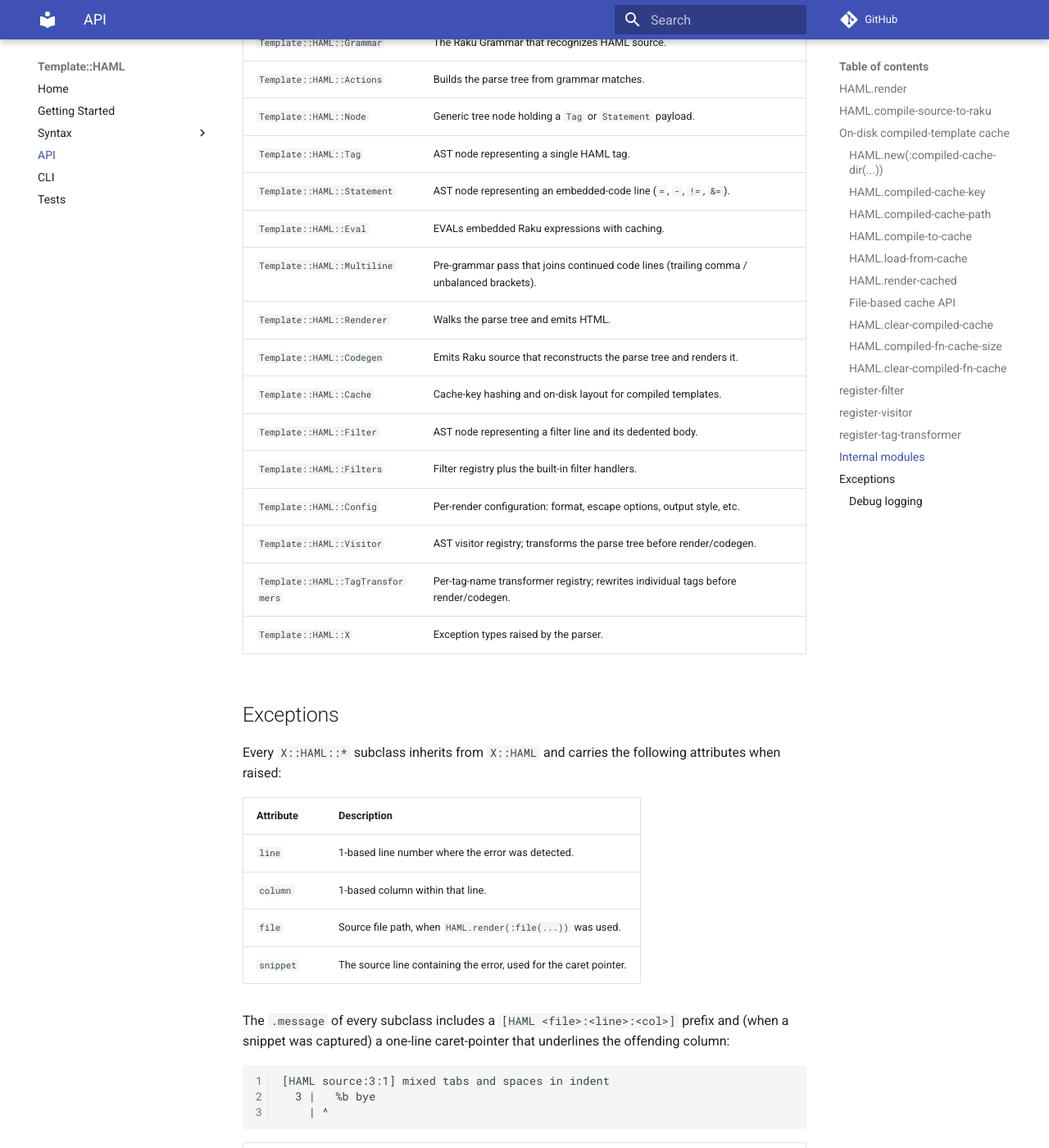
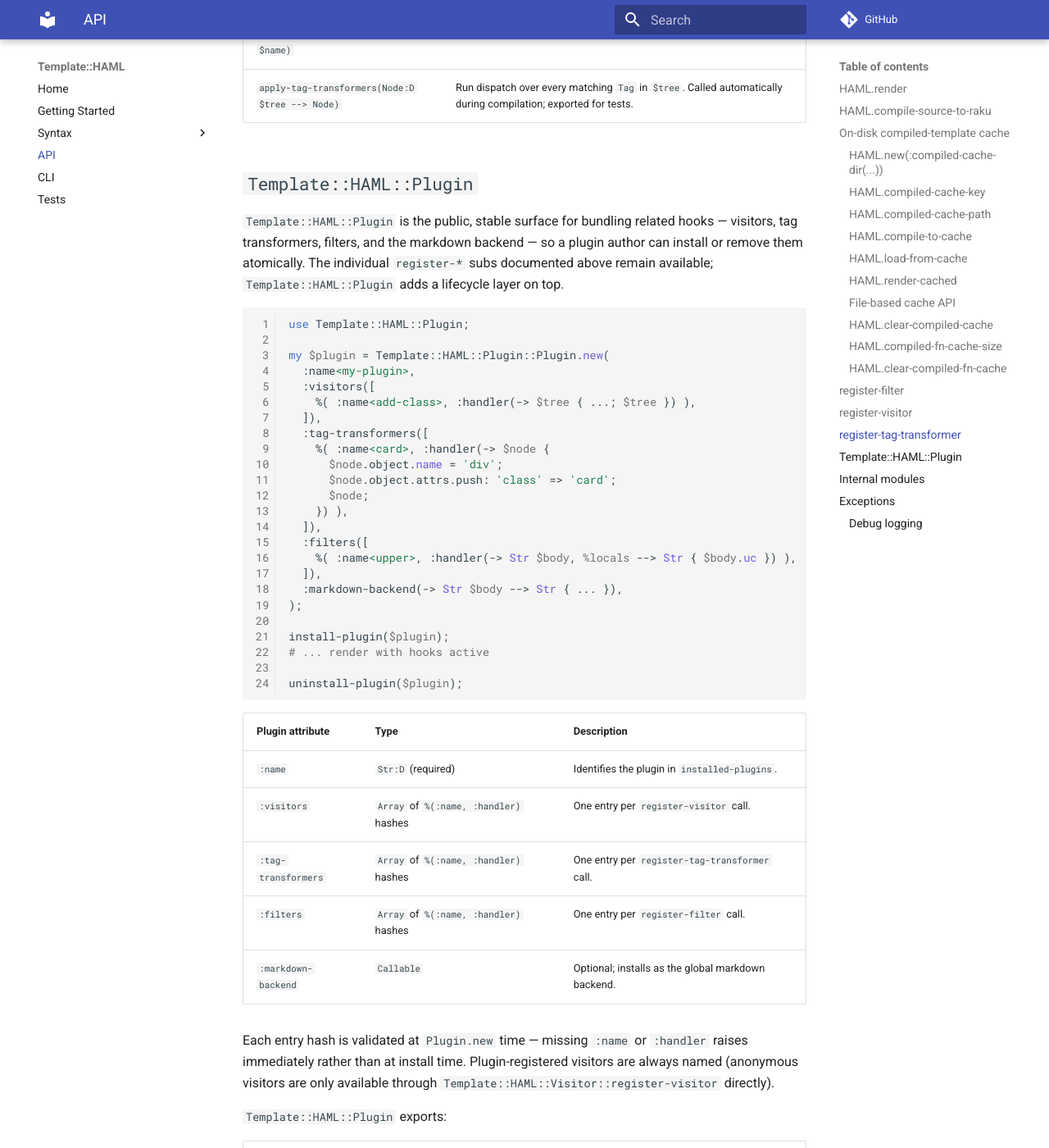
Before and after one commit to gdonald/Template-HAML, an MkDocs documentation site: the page built from docs-src/docs/api.md, in a window 1280 px wide and 1400 px high, scrolled down 8660 px. Shown: the whole window at 82% size. Built offline with MkDocs 1.6.1 and Material for MkDocs 9.7.7, drawn with Linux system fonts in a browser that asks for light colours; comment, search, counter and statistics services are not loaded; some of the changed text lies outside the part shown.

Commit message:
Add plugin API

````diff
--- a/META6.json
+++ b/META6.json
@@ -29,6 +29,7 @@
     "Template::HAML::Multiline": "lib/Template/HAML/Multiline.rakumod",
     "Template::HAML::Node": "lib/Template/HAML/Node.rakumod",
     "Template::HAML::Plain": "lib/Template/HAML/Plain.rakumod",
+    "Template::HAML::Plugin": "lib/Template/HAML/Plugin.rakumod",
     "Template::HAML::Renderer": "lib/Template/HAML/Renderer.rakumod",
     "Template::HAML::Statement": "lib/Template/HAML/Statement.rakumod",
     "Template::HAML::Tag": "lib/Template/HAML/Tag.rakumod",
--- a/docs-src/docs/api.md
+++ b/docs-src/docs/api.md
@@ -251,8 +251,15 @@ Registers a custom filter handler. The handler signature is
 dedented to column zero; the handler returns the rendered text. The renderer
 applies the filter's own source indent to each line of the result.
 
-`Template::HAML::Filters` also exports `lookup-filter(Str $name)`,
-`has-filter(Str $name)`, and `filter-names()`.
+`Template::HAML::Filters` also exports:
+
+| Sub                                       | Description                                                              |
+|-------------------------------------------|--------------------------------------------------------------------------|
+| `lookup-filter(Str $name)`                | Returns the handler for a filter name, or undefined.                     |
+| `has-filter(Str $name --> Bool)`          | Whether a filter is registered with that name.                           |
+| `filter-names(--> Seq)`                   | Sorted list of every registered filter name.                             |
+| `filter-count(--> Int)`                   | Number of registered filters (built-in + user-registered).               |
+| `clear-filter(Str:D $name --> Bool)`      | Remove a single filter by name; returns whether one was removed. The built-in filters live in the same registry; clearing one of them is permitted but rarely useful. |
 
 See [filters](syntax/filters.md) for the built-in handlers.
 
@@ -364,6 +371,68 @@ artifacts get rebuilt.
 | `lookup-tag-transformer(Str:D $name)`        | Returns the handler for a tag name, or `Nil` if none is registered.     |
 | `apply-tag-transformers(Node:D $tree --> Node)` | Run dispatch over every matching `Tag` in `$tree`. Called automatically during compilation; exported for tests. |
 
+## `Template::HAML::Plugin`
+
+`Template::HAML::Plugin` is the public, stable surface for bundling related
+hooks — visitors, tag transformers, filters, and the markdown backend — so a
+plugin author can install or remove them atomically. The individual
+`register-*` subs documented above remain available; `Template::HAML::Plugin`
+adds a lifecycle layer on top.
+
+```raku
+use Template::HAML::Plugin;
+
+my $plugin = Template::HAML::Plugin::Plugin.new(
+  :name<my-plugin>,
+  :visitors([
+    %( :name<add-class>, :handler(-> $tree { ...; $tree }) ),
+  ]),
+  :tag-transformers([
+    %( :name<card>, :handler(-> $node {
+      $node.object.name = 'div';
+      $node.object.attrs.push: 'class' => 'card';
+      $node;
+    }) ),
+  ]),
+  :filters([
+    %( :name<upper>, :handler(-> Str $body, %locals --> Str { $body.uc }) ),
+  ]),
+  :markdown-backend(-> Str $body --> Str { ... }),
+);
+
+install-plugin($plugin);
+# ... render with hooks active
+
+uninstall-plugin($plugin);
+```
+
+| Plugin attribute     | Type                                       | Description                                                              |
+|----------------------|--------------------------------------------|--------------------------------------------------------------------------|
+| `:name`              | `Str:D` (required)                         | Identifies the plugin in `installed-plugins`.                            |
+| `:visitors`          | `Array` of `%(:name, :handler)` hashes     | One entry per `register-visitor` call.                                   |
+| `:tag-transformers`  | `Array` of `%(:name, :handler)` hashes     | One entry per `register-tag-transformer` call.                           |
+| `:filters`           | `Array` of `%(:name, :handler)` hashes     | One entry per `register-filter` call.                                    |
+| `:markdown-backend`  | `Callable`                                 | Optional; installs as the global markdown backend.                       |
+
+Each entry hash is validated at `Plugin.new` time — missing `:name` or
+`:handler` raises immediately rather than at install time. Plugin-registered
+visitors are always named (anonymous visitors are only available through
+`Template::HAML::Visitor::register-visitor` directly).
+
+`Template::HAML::Plugin` exports:
+
+| Sub                                       | Description                                                              |
+|-------------------------------------------|--------------------------------------------------------------------------|
+| `install-plugin(Plugin:D $p --> Plugin)`  | Registers every hook the plugin declares. Idempotent.                    |
+| `uninstall-plugin(Plugin:D $p --> Plugin)`| Clears every hook by name. Idempotent.                                   |
+| `installed-plugins()`                     | List of currently installed `Plugin` objects.                            |
+| `installed-plugin-names()`                | List of installed plugin names.                                          |
+| `installed-plugin(Str:D $name)`           | Returns the installed `Plugin` with that name, or the type object.       |
+| `clear-plugins(--> Int)`                  | Uninstalls every plugin in reverse install order. Returns the count.     |
+
+See [Plugins](syntax/plugins.md) for the full lifecycle guarantees, cache
+considerations, and design rationale.
+
 ## Internal modules
 
 The implementation is split across several modules under `lib/Template/HAML/`. These are not part of the stable public API yet, but documented here for contributors:
@@ -385,6 +454,7 @@ The implementation is split across several modules under `lib/Template/HAML/`. T
 | `Template::HAML::Config`     | Per-render configuration: format, escape options, output style, etc. |
 | `Template::HAML::Visitor`    | AST visitor registry; transforms the parse tree before render/codegen. |
 | `Template::HAML::TagTransformers` | Per-tag-name transformer registry; rewrites individual tags before render/codegen. |
+| `Template::HAML::Plugin`     | Public plugin lifecycle: bundles visitors, tag transformers, filters, and the markdown backend behind atomic install/uninstall. |
 | `Template::HAML::X`          | Exception types raised by the parser.                         |
 
 ## Exceptions
--- a/docs-src/mkdocs.yml
+++ b/docs-src/mkdocs.yml
@@ -19,6 +19,7 @@ nav:
     - Render context: syntax/context.md
     - Layouts and partials: syntax/layouts-partials.md
     - Configuration: syntax/config.md
+    - Plugins: syntax/plugins.md
   - API: api.md
   - CLI: cli.md
   - Tests: testing.md
````
Also changed, not shown: 5 other files.
